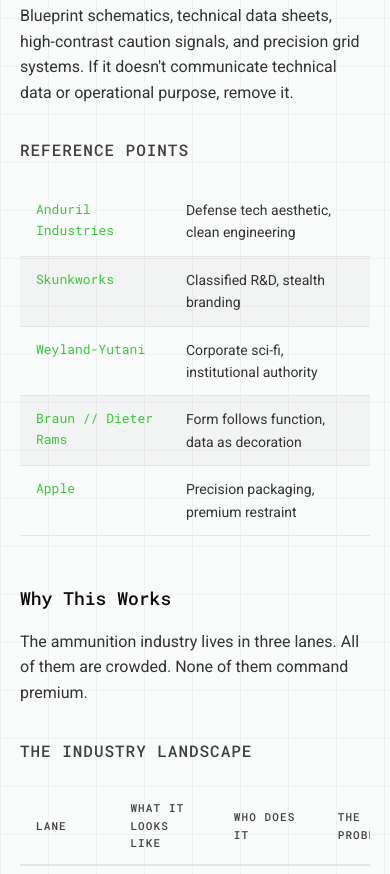
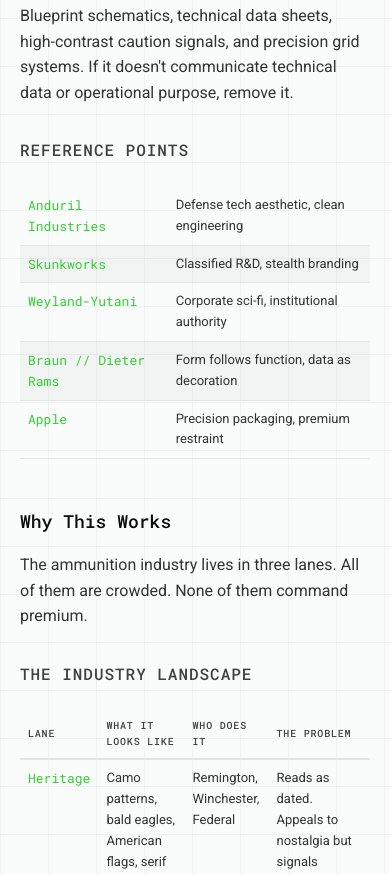
Before and after one commit to joelgrodriguez/atomic-brand, a plain HTML site: page docs/brand-guidelines.html in a window 390 px wide. Shown: the part 1230-2104 px from the top of the page. Drawn offline with nearby package versions, Linux system fonts and the light colour scheme.

Commit message:
Tighten table padding on mobile to prevent x-overflow

```diff
--- a/docs/brand-guidelines.html
+++ b/docs/brand-guidelines.html
@@ -196,13 +196,13 @@
   .accent-line { width: 48px; height: 2px; background: var(--nuclear); margin-bottom: 32px; }
 
   /* TABLES — alternating rows, mobile scroll */
-  table { width: 100%; border-collapse: collapse; margin: 24px 0 32px; font-size: 14px; display: block; overflow-x: auto; -webkit-overflow-scrolling: touch; }
+  table { width: 100%; border-collapse: collapse; margin: 24px 0 32px; font-size: 13px; display: block; overflow-x: auto; -webkit-overflow-scrolling: touch; }
   th {
-    font-family: 'Roboto Mono', monospace; font-weight: 500; font-size: 11px;
-    text-transform: uppercase; letter-spacing: 0.1em; color: var(--text-muted);
-    text-align: left; padding: 12px 16px; border-bottom: 2px solid var(--border);
+    font-family: 'Roboto Mono', monospace; font-weight: 500; font-size: 10px;
+    text-transform: uppercase; letter-spacing: 0.08em; color: var(--text-muted);
+    text-align: left; padding: 8px 8px; border-bottom: 2px solid var(--border);
   }
-  td { padding: 12px 16px; border-bottom: 1px solid var(--border); color: var(--text-secondary); vertical-align: top; }
+  td { padding: 8px 8px; border-bottom: 1px solid var(--border); color: var(--text-secondary); vertical-align: top; }
   tbody tr:nth-child(even) td { background: var(--table-alt); }
   tr:hover td { background: var(--hover-tint); }
   .mono { font-family: 'Roboto Mono', monospace; font-size: 13px; }
@@ -424,8 +424,10 @@
     .swatch-grid { grid-template-columns: repeat(auto-fill, minmax(180px, 1fr)); }
     footer { flex-direction: row; padding: 40px 64px; }
 
-    /* Tables: reset block display */
-    table { display: table; overflow-x: visible; }
+    /* Tables: reset block display, restore desktop padding */
+    table { display: table; overflow-x: visible; font-size: 14px; }
+    th { padding: 12px 16px; font-size: 11px; letter-spacing: 0.1em; }
+    td { padding: 12px 16px; }
 
     /* Grids: 2 columns on desktop */
     .quadrant-grid, .packaging-grid { grid-template-columns: 1fr 1fr; }
```
